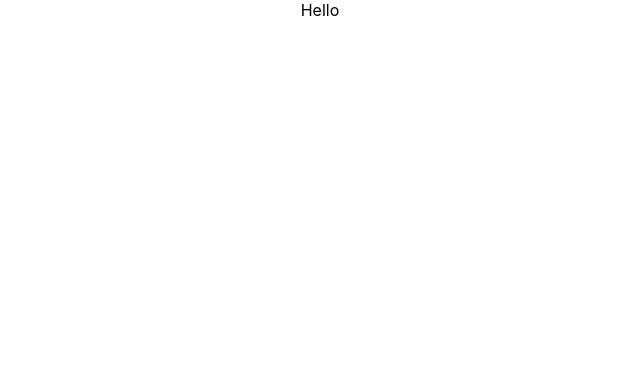
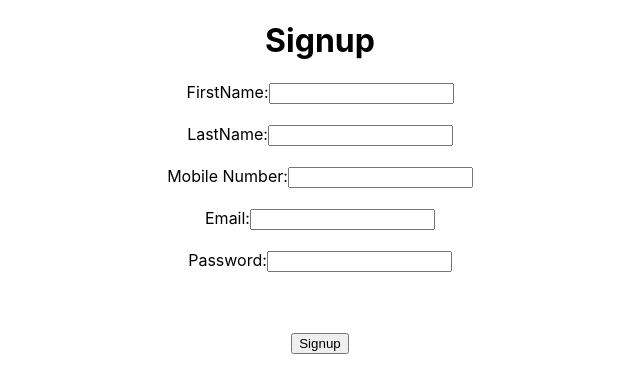
Before and after one commit to ann-swords/no-more-yo3an-project, a React (Create React App) app in the folder frontend/: page /signup in a window 1280 px wide. Shown: the top 392 px of the page, without its empty margins (320-960 px from the left). Built offline with nearby package versions, Linux system fonts and the light colour scheme.

Commit message:
Signup/Login Pages added

```diff
--- a/frontend/package.json
+++ b/frontend/package.json
@@ -7,6 +7,7 @@
     "@testing-library/react": "^13.4.0",
     "@testing-library/user-event": "^13.5.0",
     "axios": "^1.1.3",
+    "jwt-decode": "^3.1.2",
     "react": "^18.2.0",
     "react-dom": "^18.2.0",
     "react-router-dom": "^6.4.3",
--- a/frontend/src/App.js
+++ b/frontend/src/App.js
@@ -1,10 +1,26 @@
 import './App.css';
+import Signup from './components/Signup/Signup';
+import Login from './components/Login/Login';
+
+import { useState, useEffect} from "react";
+import { BrowserRouter as Router, Routes, Route } from "react-router-dom";
+import jwt_decode from "jwt-decode";
+import axios from "axios";
+
+//User Authentication:
+
 
 function App() {
   return (
+    <Router>
     <div className="App">
-      Hello
+      <Routes>
+        {/* <Route path="*" element={<HomePage />} /> */}
+        <Route path="/signup" element={<Signup />} />
+        <Route path="/login" element={ <Login />} />
+      </Routes>
     </div>
+  </Router>
   );
 }
 
--- /dev/null
+++ b/frontend/src/components/Login/Login.jsx
@@ -0,0 +1,36 @@
+import React, {useState} from 'react'
+
+export default function Login(props) {
+
+  // const [newUser, setNewUser] = useState({});
+
+  //   const changeHandler = (e) => {
+  //       const user = { ...newUser };
+  //       user[e.target.name] = e.target.value;
+  //       console.log(user);
+  //       setNewUser(user);
+  //   }
+
+  //   const loginHandler = () => {
+  //       props.login(newUser)
+  //   }
+
+
+  return (
+    <div>
+      <h1>Login</h1>
+
+      <label>Email:</label>
+      <input type="email" name="email" /* onChange={changeHandler} */ />
+
+      <br /><br />
+
+      <label>Password:</label>
+      <input type="password" name="password" /* onChange={changeHandler} */ />
+
+      <br /><br />
+
+      <button /* onClick={loginHandler} */>Login</button>
+    </div>
+  );
+}
--- /dev/null
+++ b/frontend/src/components/Signup/Signup.jsx
@@ -0,0 +1,68 @@
+import React, {useState} from 'react'
+
+export default function Signup(props) {
+
+
+// ------From Twitetr Full Stack example:
+
+  // const [newUser, setNewUser] = useState({});
+
+  //   const changeHandler = (e) => {
+  //       const user = { ...newUser };
+  //       user[e.target.name] = e.target.value;
+  //       console.log(user);
+  //       setNewUser(user);
+  //   }
+
+  //   const regsiterHandler = () => {
+  //       props.register(newUser)
+  //   }
+
+
+
+  return (
+    <div>
+      <h1>Signup</h1>
+
+
+      <form>
+        <label>FirstName:</label>
+        <input type="text"  name="firstName"   /* onChange={changeHandler} */ />
+
+
+        <br /><br />
+
+        <label>LastName:</label>
+        <input type="text" name="lastName"  /* onChange={changeHandler} *//>
+
+        <br /><br />
+
+
+        <label>Mobile Number:</label>
+        <input type="text" name="mobile"  /* onChange={changeHandler} *//>
+
+        <br /><br />
+
+        <label>Email:</label>
+        <input type="email" name="email" /* onChange={changeHandler} *//>
+
+        <br /><br />
+
+        <label>Password:</label>
+        <input type="password" name="password"  /* onChange={changeHandler} *//>
+
+        <br /><br />
+
+{/* Still not sure how it will be */}
+        {/* <label>Role:</label>
+        <input type="text" name="role"/>   onChange={changeHandler} */}
+
+        <br /><br />
+
+        <button /* onClick={regsiterHandler} */ >Signup</button>
+
+
+      </form>
+    </div>
+  );
+}
```
Also changed, not shown: frontend/components/Login/Login.jsx (deleted, +0 -7 lines), frontend/components/Signup/Signup.jsx (deleted, +0 -7 lines), frontend/src/components/Login/Login.css (added), frontend/src/components/Signup/Signup.css (added), 1 other file (tests, documents, lock files or other folders).
